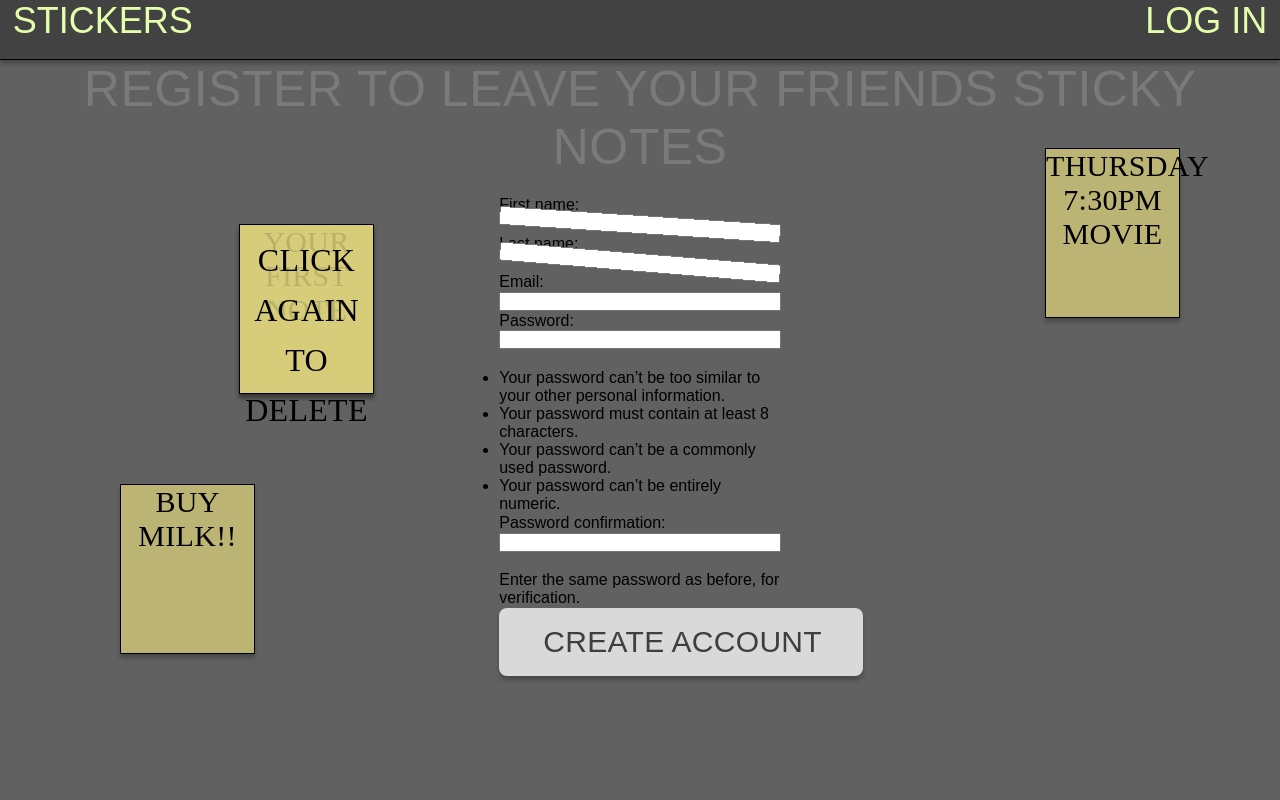
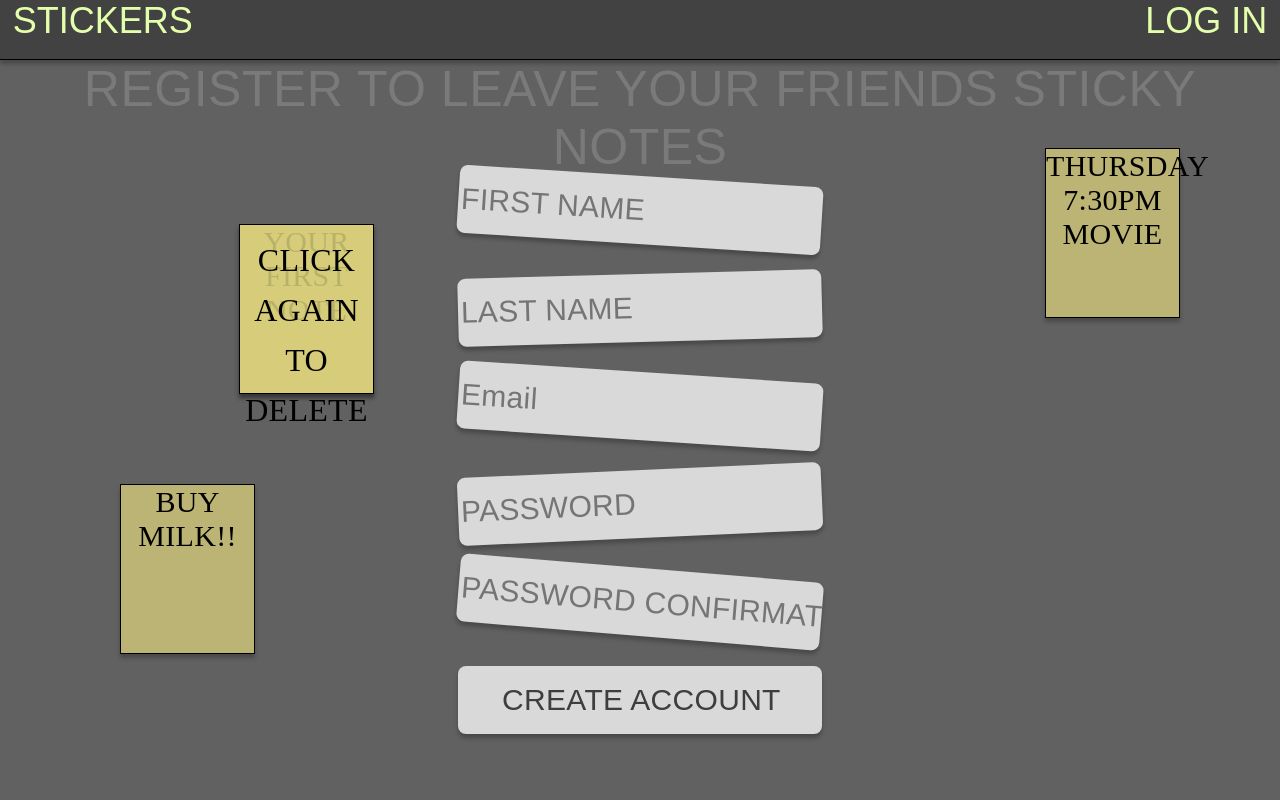
Before and after one commit to opielapatryk/PeaNoteBackendDjango, a Django app: page /register in a window 1280 px wide. Run offline with Django 4.2, Linux system fonts and the light colour scheme; some web fonts are replaced.

Commit message:
register login logout

```diff
--- a/main/forms.py
+++ b/main/forms.py
@@ -1,6 +1,7 @@
-from django import forms
 from django.contrib.auth.forms import UserCreationForm
 from .models import User
+from django.contrib.auth.forms import AuthenticationForm
+from django import forms
 
 
 class RegisterForm(UserCreationForm):
@@ -14,3 +15,23 @@ class RegisterForm(UserCreationForm):
         if commit:
             user.save()
         return user
+
+    def __init__(self, *args, **kwargs):
+        super(UserCreationForm,self).__init__(*args,**kwargs)
+        self.fields['first_name'].widget.attrs.update({'placeholder':'FIRST NAME'})
+        self.fields['last_name'].widget.attrs.update({'placeholder':'LAST NAME'})
+        self.fields['email'].widget.attrs.update({'placeholder':'Email'})
+        self.fields['password1'].widget.attrs.update({'placeholder':'PASSWORD'})
+        self.fields['password2'].widget.attrs.update({'placeholder':'PASSWORD CONFIRMATION'})
+
+class LoginForm(AuthenticationForm):
+    username = forms.CharField(widget=forms.TextInput(attrs={'placeholder': 'EMAIL'}))
+    password = forms.CharField(widget=forms.PasswordInput(attrs={'placeholder': 'PASSWORD'}))
+
+    error_messages = {
+        "invalid_login": (
+            "Please enter a correct email and password. Note that both "
+            "fields may be case-sensitive."
+        ),
+        "inactive": ("This account is inactive."),
+    }
--- a/main/static/style.css
+++ b/main/static/style.css
@@ -6,8 +6,9 @@
     font-family: Koulen, Arial;
 }
 
-body{
+body,html{
     background-color: #616161;
+    height: 100vh;
 }
 
 nav{
@@ -54,22 +55,15 @@ body h2{
 
 body form{
     display: flex;
+    gap: 30px;
     flex-direction: column;
     width: 22%;
-    margin: 20px auto;
-    height:60vh;
-    justify-content: space-between;
-}
-body section{
-    display: flex;
-    flex-direction: column;
-    width: 22%;
-    margin: 20px auto;
-    height:60vh;
-    justify-content: space-between;
+    justify-content: center;
+    margin: auto;
+    align-items: center;
 }
 
-.inputStylingRegister{
+body form input{
     color: #3E3E3E;
     font-size: 30px;
     letter-spacing: 0.3px;
@@ -82,34 +76,37 @@ body section{
     padding-left: 1%;
 }
 
-.buttonStylingRegister{
-    color: #3E3E3E;
-    font-size: 30px;
-    letter-spacing: 0.3px;
-    border-radius: 8px;
-    background: #D9D9D9;
-    box-shadow: 0px 4px 4px 0px rgba(0, 0, 0, 0.25);
-    width: 364px;
-    height: 68px;
-    border: none;
-    padding-left: 1%;
-    cursor: pointer;
-    text-align: left;
+body section{
+    display: flex;
+    flex-direction: column;
+    width: 22%;
+    margin: 20px auto;
+    height:60vh;
+    justify-content: space-between;
 }
 
-body form input:nth-child(1){
+#id_username{
     transform: rotate(3.626deg);
 }
-body form input:nth-child(2){
+
+#id_password{
     transform: rotate(-1.54deg);
 }
-body form input:nth-child(3){
+
+
+#id_first_name{
+    transform: rotate(3.626deg);
+}
+#id_last_name{
+    transform: rotate(-1.54deg);
+}
+#id_email{
     transform: rotate(3.74deg);
 }
-body form input:nth-child(4){
+#id_password1{
     transform: rotate(-2.57deg);
 }
-body form input:nth-child(5){
+#id_password2{
     transform: rotate(4.702deg);
 }
 
@@ -132,3 +129,15 @@ body form input:nth-child(5){
     line-height: normal;
     letter-spacing: 0.3px;
 }
+
+.errorlist{
+    color: silver;
+}
+
+label, br{
+    display: none;
+}
+
+input[type='submit']{
+    cursor: pointer;
+}
--- a/main/templates/login.html
+++ b/main/templates/login.html
@@ -9,7 +9,7 @@
 </nav>
 <h1>LOG IN TO LEAVE YOUR FRIENDS STICKY NOTES</h1>
 <h2>{{message}}</h2>
-<form action="" method="POST" style="height: 30vh;">
+<form action="" method="POST">
     {% csrf_token %}
     {{form}}
     <input type="submit" value="LOG IN" class="inputStylingRegister">
--- a/main/templates/register.html
+++ b/main/templates/register.html
@@ -11,8 +11,32 @@
 <h2>{{message}}</h2>
 <form action="/register" method="POST">
     {% csrf_token %}
-    {{form}}
-    <input type="submit" value="CREATE ACCOUNT" class="inputStylingRegister">
+    {% for field in form %}
+        {{ field }}
+
+        {% if field.errors %}
+            <div class="errorlist">
+                {{ field.errors }}
+            </div>
+        {% endif %}
+    {% endfor %}
+    <!-- {{form}}
+    {{form.helptext}}
+    {{ form.field.help_text }} -->
+    <!-- {% for field in form %}
+    {{ field}}
+
+
+
+    {% endfor %} -->
+
+    <input type="submit" value="CREATE ACCOUNT">
+    <!-- {% for field in form %}
+
+        {{ field.help_text }}
+
+    {% endfor %} -->
+
 </form>
 <div class="yellowCard" style="left: 120px; bottom: 146px;"><H1>BUY MILK!!</H1></div>
     <div class="yellowCard" style="right: 100px; top: 148px;"><H1>THURSDAY 7:30PM MOVIE</H1></div>
--- a/main/views.py
+++ b/main/views.py
@@ -1,12 +1,11 @@
 from django.http import HttpResponseRedirect
 from django.shortcuts import render
 from django.urls import reverse, reverse_lazy
-from .forms import RegisterForm
+from .forms import LoginForm, RegisterForm
 from django.views import generic
 from django.contrib.auth import logout
 from django.contrib.auth.views import LoginView
 
-# your board
 def index(request):
     if request.user.is_authenticated:
         return render(request, 'index.html', context={})
@@ -24,15 +23,13 @@ class Register(generic.CreateView):
 
 class Login(LoginView):
     template_name = 'login.html'
+    authentication_form = LoginForm
 
-# settings
 def settings(request):
     return render(request, 'settings.html', context={})
 
-# your friend board
 def friend(request):
     return render(request, 'friend.html', context={})
 
-# list your friends
 def friends(request):
     return render(request, 'friends.html', context={})
```
